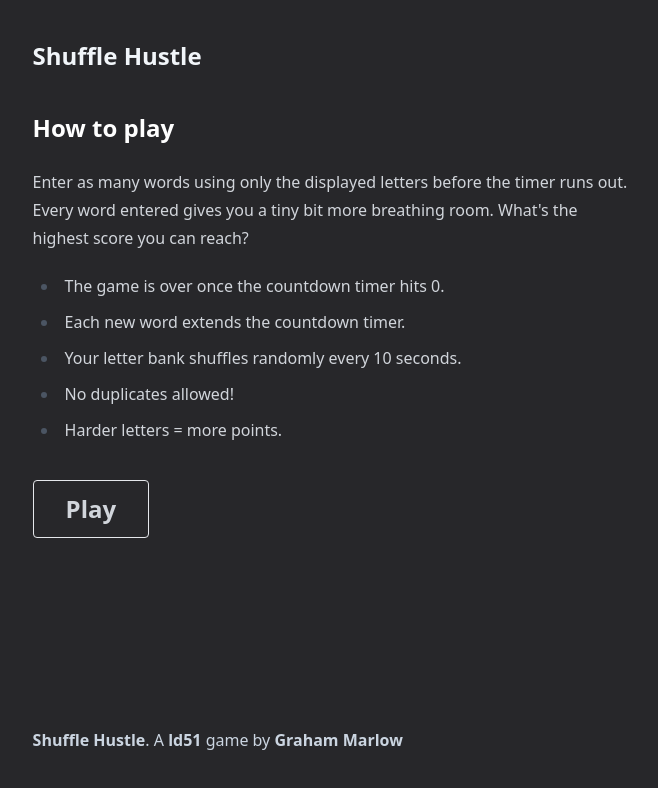
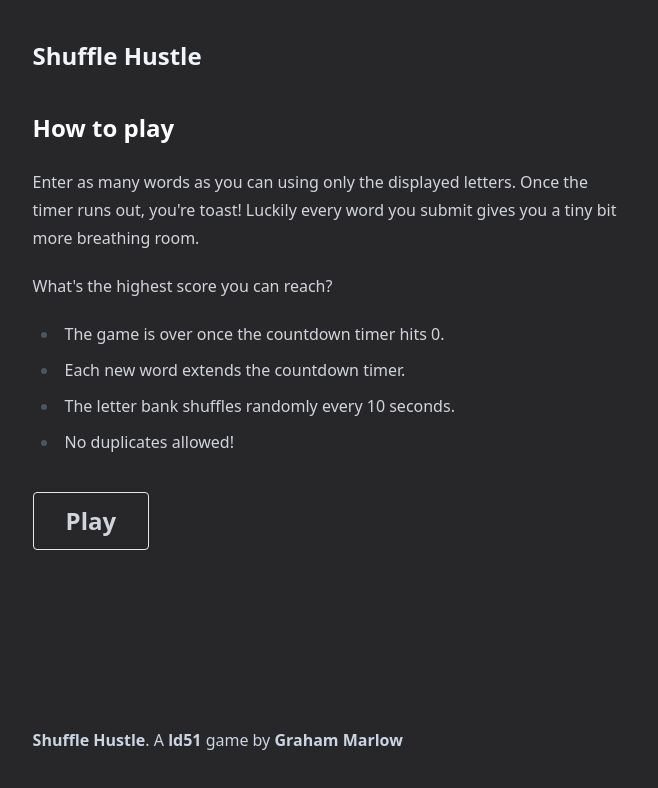
Before and after one commit to mgmarlow/ld51, a React (Vite) app: page / in a window 1280 px wide. Shown: the top 788 px of the page, without its empty margins (310-968 px from the left). Built offline with nearby package versions, Linux system fonts and the light colour scheme.

Commit message:
Copy updates

```diff
--- a/src/App.jsx
+++ b/src/App.jsx
@@ -302,16 +302,16 @@ function Home() {
       <h2>How to play</h2>
 
       <p>
-        Enter as many words using only the displayed letters before the timer
-        runs out. Every word entered gives you a tiny bit more breathing room.
-        What's the highest score you can reach?
+        Enter as many words as you can using only the displayed letters. Once
+        the timer runs out, you're toast! Luckily every word you submit gives
+        you a tiny bit more breathing room.
       </p>
+      <p>What's the highest score you can reach?</p>
       <ul>
         <li>The game is over once the countdown timer hits 0.</li>
         <li>Each new word extends the countdown timer.</li>
-        <li>Your letter bank shuffles randomly every 10 seconds.</li>
+        <li>The letter bank shuffles randomly every 10 seconds.</li>
         <li>No duplicates allowed!</li>
-        <li>Harder letters = more points.</li>
       </ul>
 
       <button
```
Also changed, not shown: 1 other file (tests, documents, lock files or other folders).
